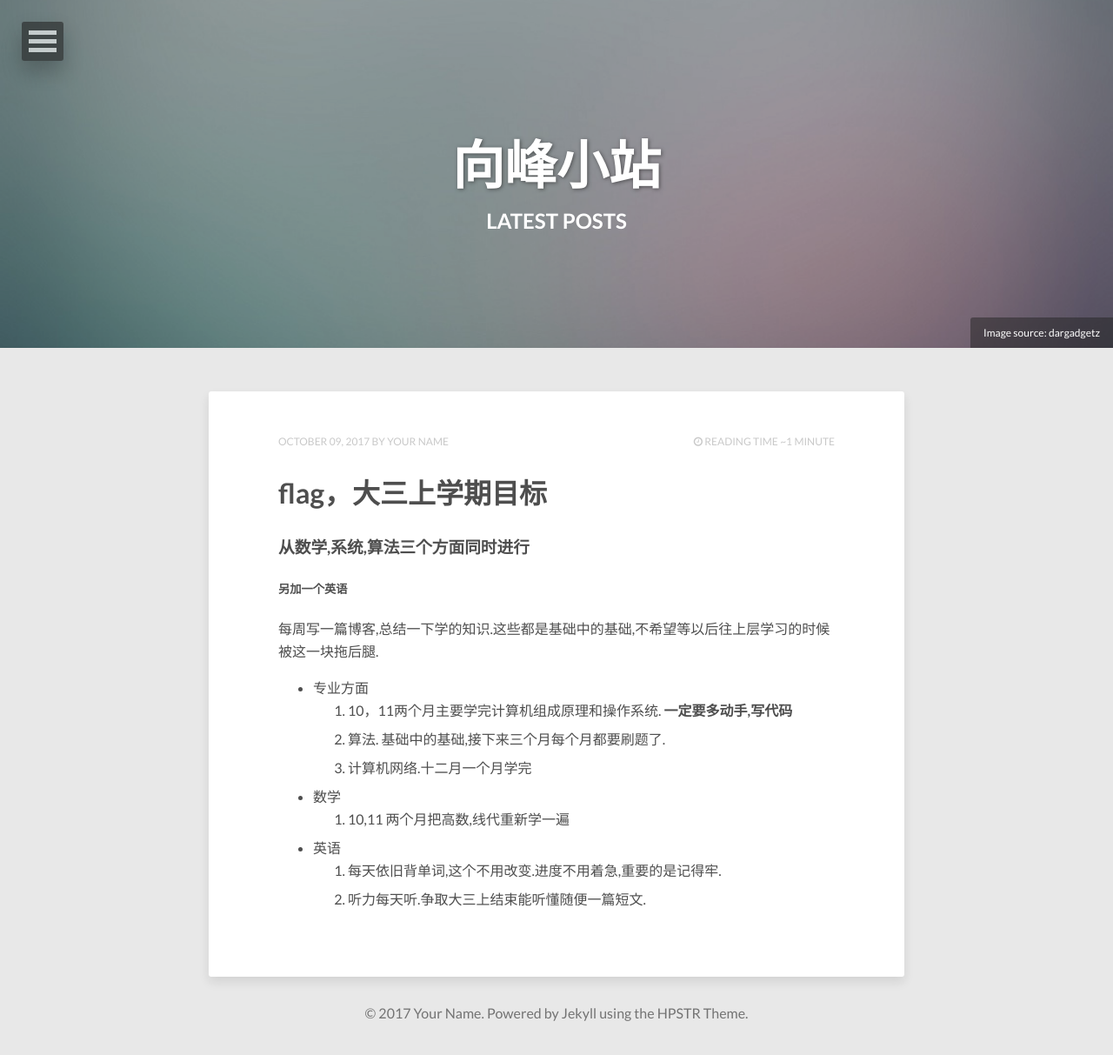
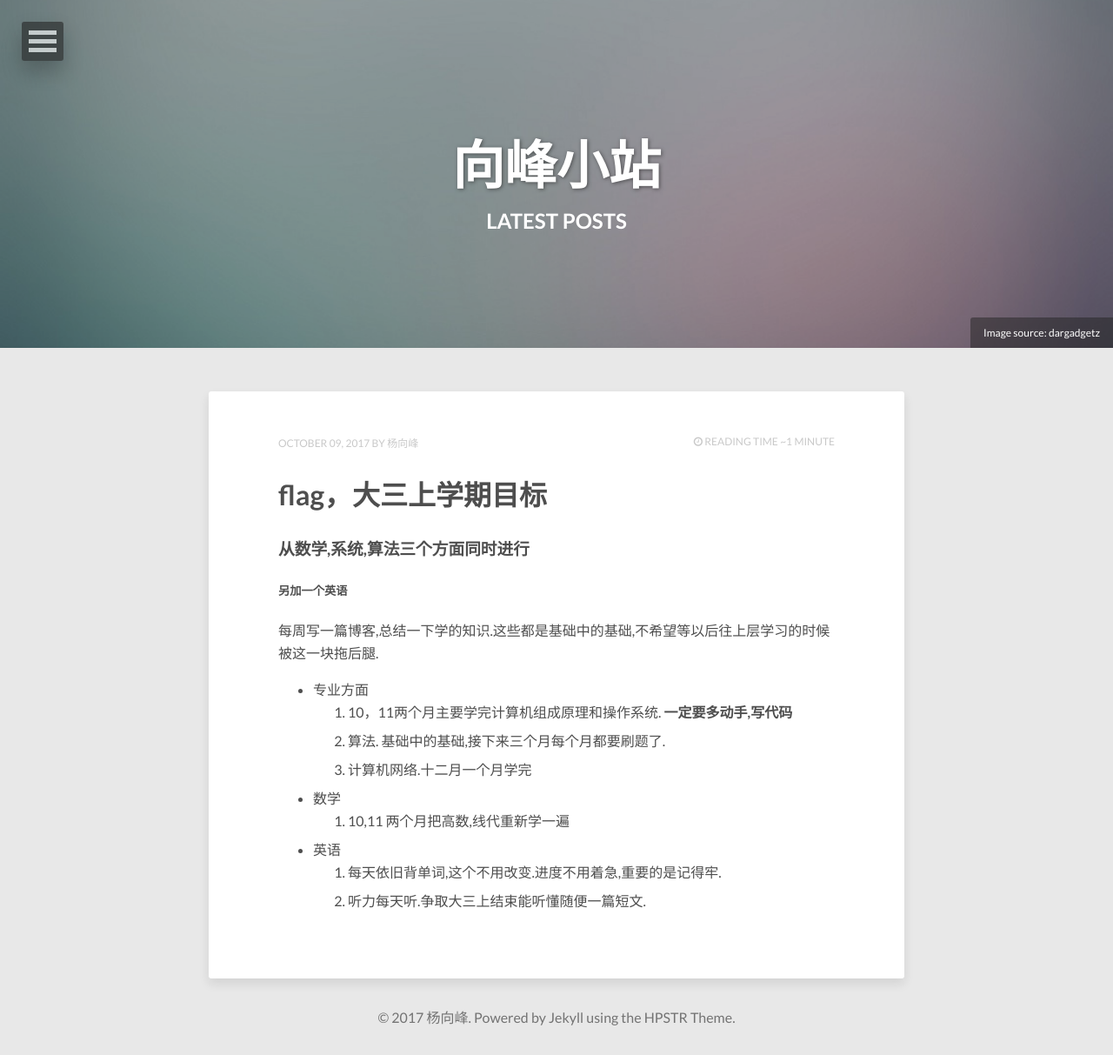
Before and after one commit to YangXiangFeng/YangXiangFeng.GitHub.io, a Jekyll site: the page built from index.html, in a window 1280 px wide. Shown: the whole page at 87% size. Built offline with Jekyll 4.4.1, drawn with Linux system fonts in a browser that asks for light colours; nearby versions of some CDN libraries; the list of posts is cut into pages by our own code.

Commit message:
Update _config.yml

```diff
--- a/_config.yml
+++ b/_config.yml
@@ -9,30 +9,13 @@
 
 # Owner/author information
 owner:
-  name:           Your Name
+  name:           杨向峰
   avatar:         avatar.jpg
   bio:            "Your bio goes here. It shouldn't be super long but a good sentence or two should suffice."
   email:          15538204898@163.com
   # Social networking links used in footer. Update and remove as you like.
-  twitter:
-  facebook:
-  github:
-  stackexchange:
-  linkedin:
-  instagram:
-  flickr:
-  tumblr:
-  # google plus id, include the '+', eg +mmistakes
-  google_plus:
 
-# Background image to be tiled on all pages
-background:
-
-# Analytics and webmaster tools stuff goes here
-google_analytics:
-google_verify:
-# https://ssl.bing.com/webmaster/configure/verify/ownership Option 2 content= goes here
-bing_verify:
+  github:         https://github.com/YangXiangFeng
 
 # http://en.wikipedia.org/wiki/List_of_tz_database_time_zones
 timezone:    America/New_York
```
